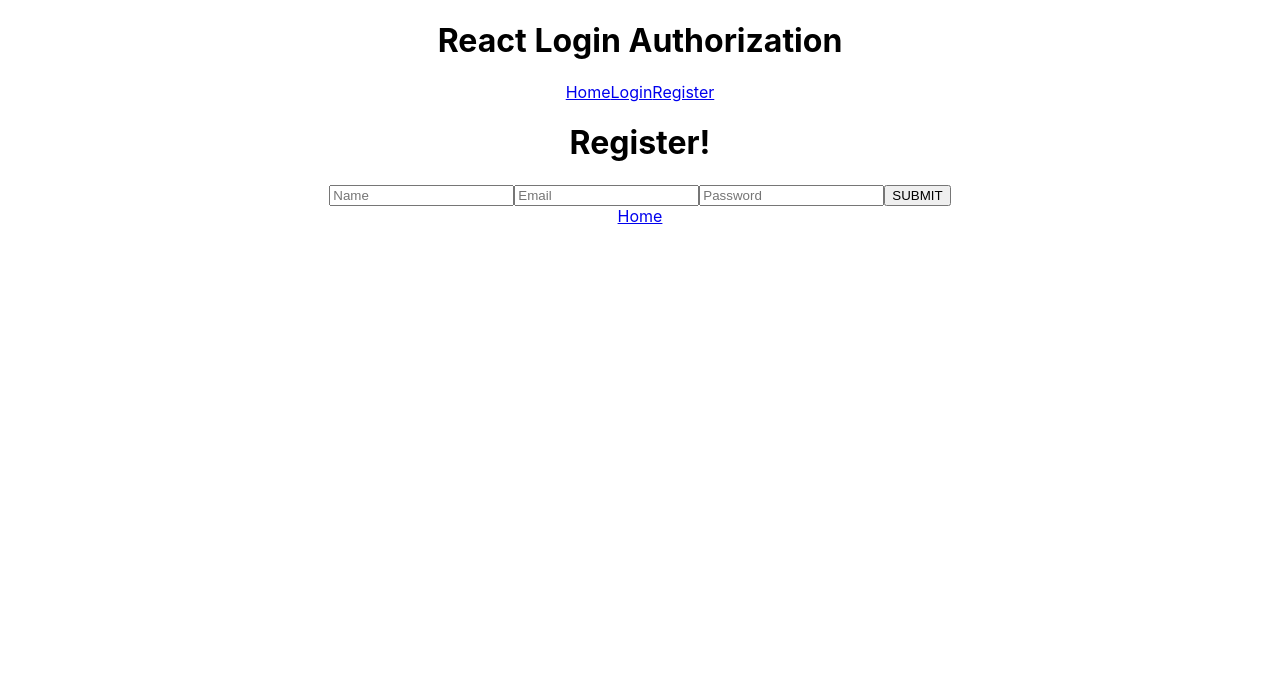
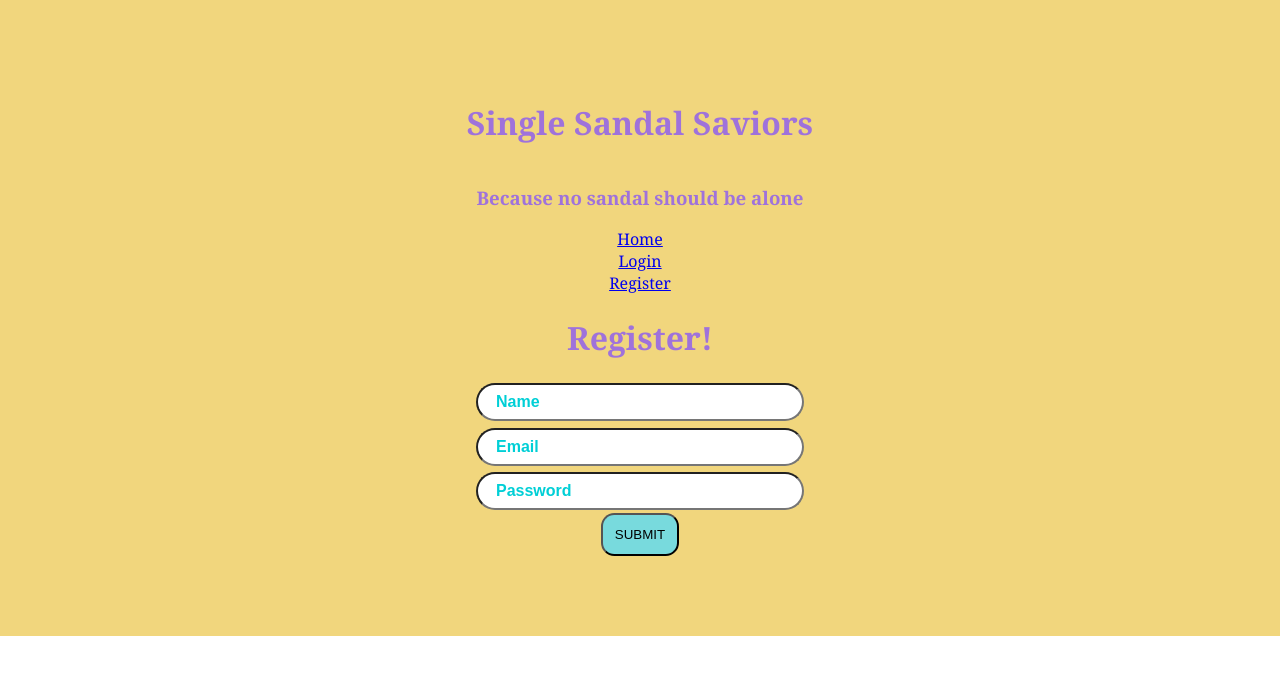
Before and after one commit to Merylschoice22/react-login-authorization, a React (Create React App) app: page /register in a window 1280 px wide. Shown: the top 674 px of the page. Built offline with nearby package versions, Linux system fonts and the light colour scheme.

Commit message:
Added text and styling

```diff
--- a/src/App.css
+++ b/src/App.css
@@ -1,38 +1,37 @@
-.App {
-  text-align: center;
-}
-
-.App-logo {
-  height: 40vmin;
-  pointer-events: none;
-}
-
-@media (prefers-reduced-motion: no-preference) {
-  .App-logo {
-    animation: App-logo-spin infinite 20s linear;
-  }
-}
-
-.App-header {
-  background-color: #282c34;
-  min-height: 100vh;
+.App,
+.home,
+.register,
+.login,
+.form {
   display: flex;
   flex-direction: column;
   align-items: center;
   justify-content: center;
-  font-size: calc(10px + 2vmin);
-  color: white;
 }
 
-.App-link {
-  color: #61dafb;
+.App {
+  background-color: #f1d67d;
+  color: rgb(159, 114, 219);
+  font-family: Cambria, Cochin, Georgia, Times, "Times New Roman", serif;
+  padding: 5em;
 }
 
-@keyframes App-logo-spin {
-  from {
-    transform: rotate(0deg);
-  }
-  to {
-    transform: rotate(360deg);
-  }
+.form input {
+  border-radius: 2em;
+  font-size: medium;
+  height: 2em;
+  width: 20em;
+  margin: 0.2em;
 }
+
+::placeholder {
+  color: rgb(0, 207, 214);
+  font-weight: 600;
+  text-indent: 1em;
+}
+
+button {
+  border-radius: 1em;
+  background-color: rgb(120, 218, 221);
+  padding: 0.9em;
+}
--- a/src/App.js
+++ b/src/App.js
@@ -4,21 +4,18 @@ import { BrowserRouter, Switch, Route, Link } from "react-router-dom";
 import Home from "./Home";
 import Register from "./Register";
 import Login from "./Login";
-import Login2 from "./Login2";
 
 function App() {
   return (
     <BrowserRouter>
       <div className="App">
-        <h1>React Login Authorization</h1>
+        <h1>Single Sandal Saviors</h1>
+        <h3>Because no sandal should be alone</h3>
         <Link to="/">Home</Link>
         <Link to="/login">Login</Link>
-        {/* <Link to="/login2">Login2</Link> */}
-
         <Link to="/register">Register</Link>
         <Switch>
           <Route path="/login" component={Login} />
-          {/* <Route path="/login2" component={Login2} /> */}
 
           <Route path="/register" component={Register} />
           <Route path="/" component={Home} />
--- a/src/Home.js
+++ b/src/Home.js
@@ -2,8 +2,13 @@ import React from "react";
 
 const Home = () => {
   return (
-    <div>
-      <h1>Home</h1>
+    <div className="home">
+      <h1>Welcome</h1>
+      <h3>Calling all single sandals who are missing their matching pair!</h3>
+      <h4>
+        This is the place for those who have either lost or found a single
+        sandal to post their details and hopefully reunite sandals!
+      </h4>
     </div>
   );
 };
--- a/src/Login.js
+++ b/src/Login.js
@@ -3,14 +3,13 @@ import { Link } from "react-router-dom";
 
 const Login = () => {
   return (
-    <div>
+    <div className="login">
       <h1>Login!</h1>
-      <form>
+      <form className="form">
         <input type="text" placeholder="Email"></input>
         <input type="password" placeholder="Password"></input>
         <button>LOG IN</button>
       </form>
-      <Link to="/home">Home</Link>
     </div>
   );
 };
--- a/src/Register.js
+++ b/src/Register.js
@@ -3,15 +3,14 @@ import { Link } from "react-router-dom";
 
 const Register = () => {
   return (
-    <div>
+    <div className="register">
       <h1>Register!</h1>
-      <form>
+      <form className="form">
         <input type="text" placeholder="Name"></input>
         <input type="text" placeholder="Email"></input>
         <input type="password" placeholder="Password"></input>
         <button>SUBMIT</button>
       </form>
-      <Link to="/home">Home</Link>
     </div>
   );
 };
```
Also changed, not shown: src/index.js (+6 -6 lines).
